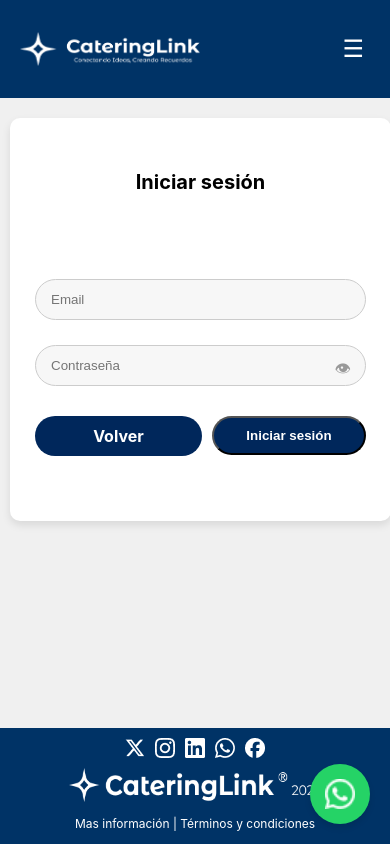
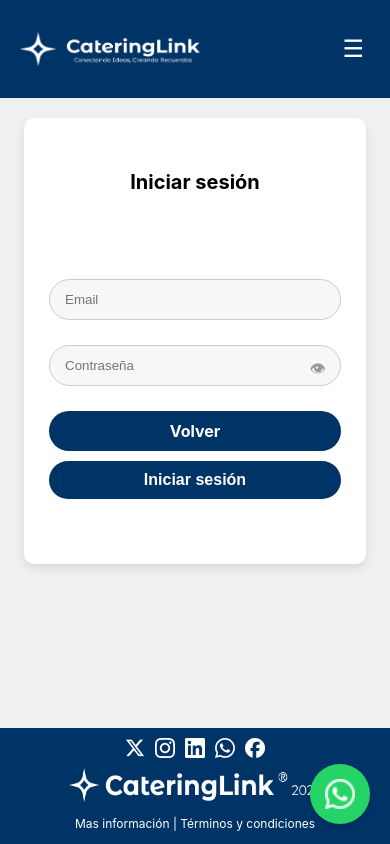
Before and after one commit to cabeza490/proyecto-integrador-equipo-4, a React (Vite) app in the folder proyecto-integrador/: page /login in a window 390 px wide. Built offline with nearby package versions, Linux system fonts and the light colour scheme; no server answers.

Commit message:
ajustes css login

```diff
--- a/proyecto-integrador/src/Styles/Favorites.css
+++ b/proyecto-integrador/src/Styles/Favorites.css
@@ -150,6 +150,9 @@ h1{
     section.left-side{
         margin-left: 0;
     }
+    ._footer_1m5cj_11{
+        padding: auto 30px;
+    }
 }
 @media (max-width: 590px) {
     .favorite-buttons{
--- a/proyecto-integrador/src/Styles/Login.css
+++ b/proyecto-integrador/src/Styles/Login.css
@@ -66,43 +66,47 @@
     color: #000;
 }
 
+/* Estilo general para los botones */
 .form__buttons {
     display: flex;
     justify-content: space-between;
-    align-items: center;
-    margin-top: 20px;
+    gap: 10px; /* Espaciado entre botones */
 }
 
+/* Botones de mismo tamaño y visibilidad del texto */
 .buttons__1, .buttons__2 {
-    padding: 10px 20px;
-    border-radius: 25px;
-    text-decoration: none;
-    color: #fff;
-    font-weight: bold;
-    text-align: center;
-    cursor: pointer;
-    min-width: 120px;
-    display: flex;
-    justify-content: center;
-    align-items: center;
+    flex: 1; /* Ambos botones toman el mismo espacio disponible */
+    padding: 12px 0; /* Ajusta el padding para altura uniforme */
+    text-align: center; /* Centrar el texto */
+    box-sizing: border-box; /* Asegura que el padding no afecte el tamaño del botón */
+    color: #FFFFFF; /* Color del texto para que sea visible */
+    font-size: 16px; /* Tamaño del texto */
+    font-weight: bold; /* Negrita para que el texto sea más claro */
+    background-color: #003366;
+    border: none; /* Eliminar bordes por defecto */
+    cursor: pointer; /* Cambiar el cursor al pasar sobre el botón */
+    border-radius: 20px; /* Añadir bordes redondeados */
 }
 
-.buttons__1 {
-    background-color: #00275b;
-    flex-grow: 1.387;
-    margin-right: 10px;
+/* Estilo de hover para que el botón reaccione cuando el usuario lo pasa por encima */
+.buttons__1:hover, .buttons__2:hover {
+    filter: brightness(0.9); /* Oscurece el color al pasar por encima */
 }
 
-.buttons__2 {
-    background-color: #00275b;
-    flex-grow: 1;
+
+@media (max-width: 690px) {
+    .formulario{
+        width: 80%;
+    }
 }
 
-.buttons__1:hover, .buttons__2:hover {
-    opacity: 0.8;
-}
 
 @media (max-width: 480px) {
+    .formulario-container {
+        display: flex;
+        justify-content: center;
+    }
+
     .formulario {
         padding: 15px;
         margin: 20px 10px;
@@ -118,18 +122,25 @@
     .form__content input {
         padding: 12px 20px 12px 15px; /* Ajustar el padding para mejor comodidad */
     }
-    form{
+
+    form {
         padding: 50px 10px;
     }
+
+    /* Ajustes para los botones */
     .form__buttons {
-
+        display: flex;
+        flex-direction: column;
+        gap: 10px; /* Espaciado entre botones */
     }
 
     .buttons__1, .buttons__2 {
         width: 100%;
+        padding: 10px 0; /* Mismo padding para ambos botones */
+        margin: 0; /* Eliminar margen lateral */
     }
-    form__content .icon {
-        /* right: 10px; */
-        margin: -4px 5px;
+
+    .buttons__1 {
+        margin-right: 0; /* Asegurar que no haya margen */
     }
 }
```
